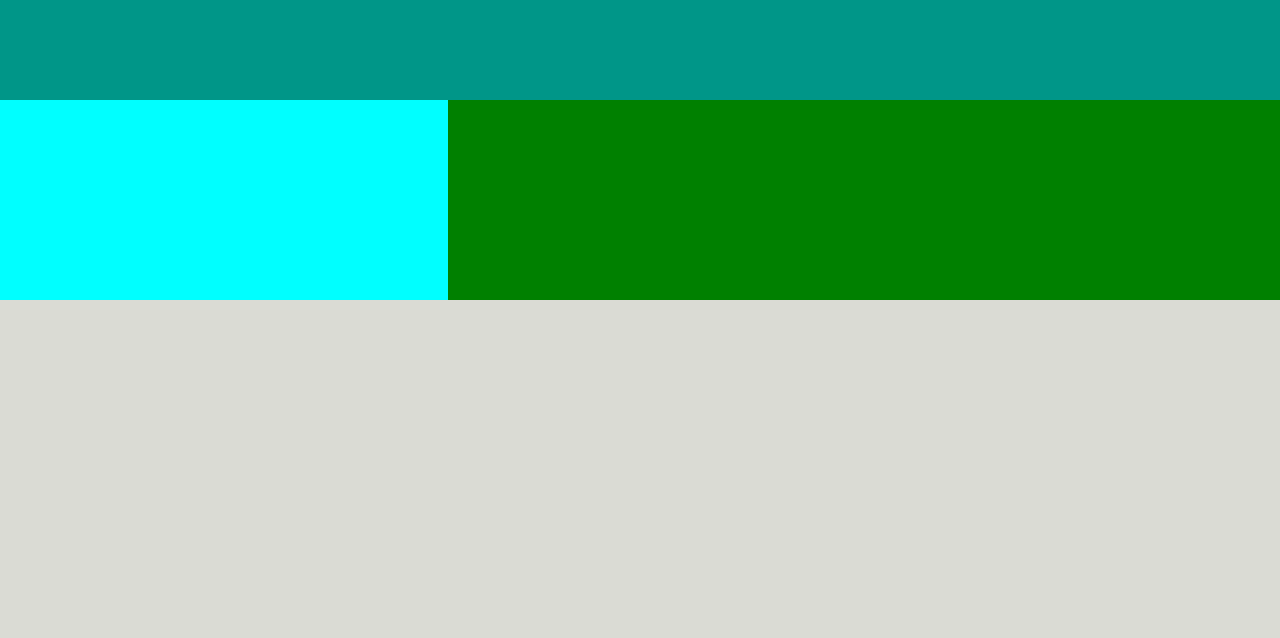
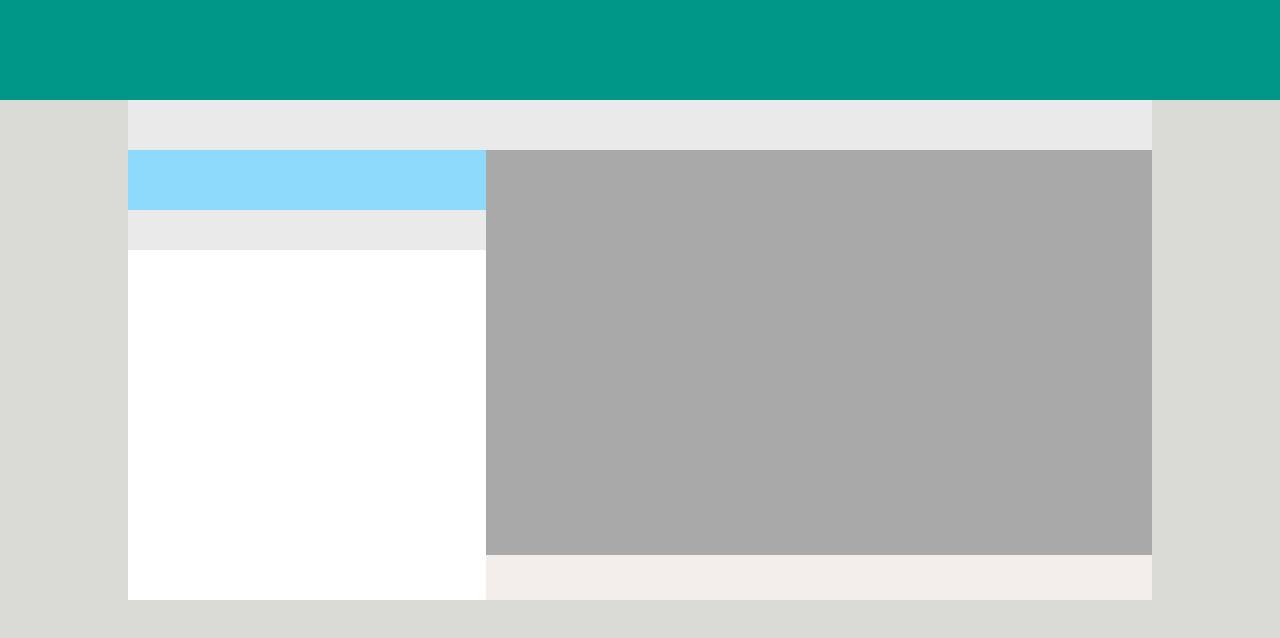
Before and after one commit to Nicola-Perera/vue-boolzapp, a plain HTML site: page milestone-1/index.html in a window 1280 px wide. Drawn offline with nearby package versions, Linux system fonts and the light colour scheme.

Commit message:
complete block layout

```diff
--- a/milestone-1/assets/css/style.css
+++ b/milestone-1/assets/css/style.css
@@ -12,26 +12,34 @@
 .debug main {
     height: 1000px;
 }
+.debug .row {
+    height: 500px;
+}
 .debug #side {
-    height: 200px;
+    height: 100%;
     width: 35%;
-    background-color: aqua;
 }
 .debug #main {
-    height: 200px;
+    height: 100%;
     width: 65%;
-    background-color: green;
+
 }
 
 /* common rules */
 .row {
     display: flex;
 }
+.main_container .head {
+    height: 50px;
+    width: 100%;
+    background-color: #EAEAEA;
+}
 
 /**********
 header
 **********/
 header {
+    height: 30px;
     background-color: #009688;
 }
 
@@ -41,3 +49,32 @@ main
 main {
     background-color: #DADBD4;
 }
+.main_container {
+    width: 80%;
+    margin: auto;
+}
+
+/* side */
+#notifications {
+    height: 60px;
+    background-color: #8EDAFC;
+}
+#search {
+    height: 40px;
+    background-color: #EAEAEA;
+}
+#contacts {
+    height: calc(100% - 150px);
+    background-color: white;
+}
+
+/* chat */
+#chat {
+    height: calc(100% - 95px);
+    width: 100%;
+    background-color: darkgray;
+}
+#message_input {
+    height: 45px;
+    background-color: #F3EEEA;
+}
--- a/milestone-1/index.html
+++ b/milestone-1/index.html
@@ -15,10 +15,22 @@
 
     <main>
 
-        <div class="container">
+        <div class="container main_container">
             <div class="row">
-                <div id="side"></div>
-                <div id="main"></div>
+                <div id="side">
+                    <div class="head"></div>
+                    <div id="notifications"></div>
+                    <div id="search"></div>
+                    <div id="contacts"></div>
+                </div>
+                <div id="main">
+                    <div class="head"></div>
+                    <div id="chat">
+
+                    </div>
+                    <div id="message_input"></div>
+                </div>
+
             </div>
         </div>
     </main>
```
